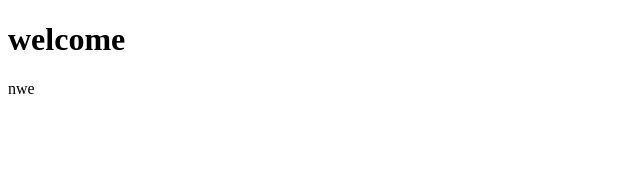
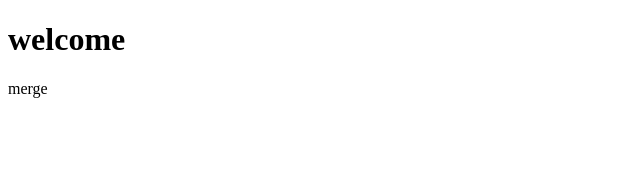
Before and after one commit to dineshGramenerit/angular_CI-CD, an Angular app: page / in a window 1280 px wide. Shown: the top 170 px of the page, without its empty margins (0-640 px from the left). Built offline with nearby package versions, Linux system fonts and the light colour scheme.

Commit message:
Update app.component.html

```diff
--- a/src/app/app.component.html
+++ b/src/app/app.component.html
@@ -1,3 +1,3 @@
 <h1>welcome</h1>
 
-<p>nwe</p>
+<p>merge</p>
```
